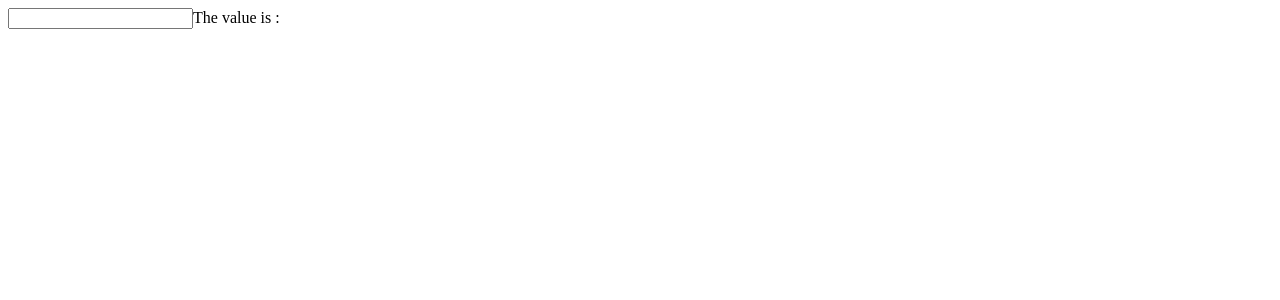
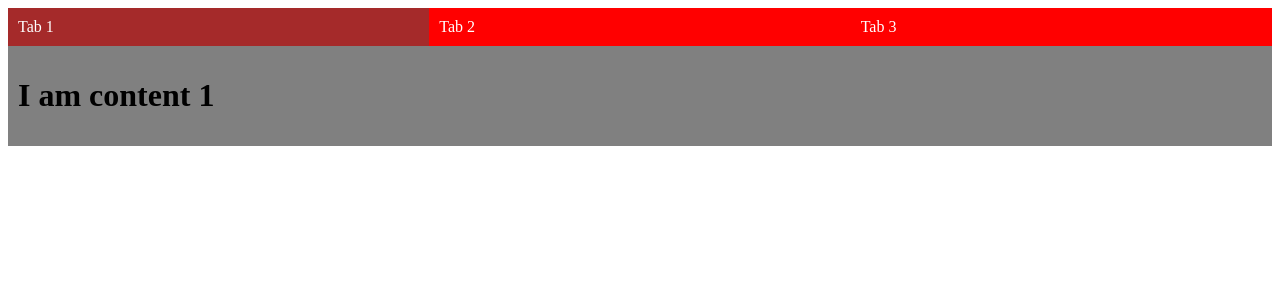
Before and after one commit to Shri2710/react-revision, a React app: page / in a window 1280 px wide. Shown: the top 300 px of the page. Built offline with nearby package versions, Linux system fonts and the light colour scheme.

Commit message:
React Compound Pattern

```diff
--- a/src/App.js
+++ b/src/App.js
@@ -1,13 +1,31 @@
-import React from 'react';
-import Comp1 from './Comp1';
-import Input from './Input';
+import React, { useState } from 'react';
+import Tab from './Tab';
 
 const App = () => {
+    const [currentTabIndex, setCurrenttabIndex] = useState(0);
 
+    const handleChange = (val) => {
+        setCurrenttabIndex(val);
+    }
     return <>
-        <Input renderTextBelow ={(value)=>{
-            return <>The value is : {value}</>
-        }} />
+        <Tab value={currentTabIndex} onChange={handleChange}>
+            <Tab.Heads>
+                <Tab.Item label={"Tab 1"} index={0} />
+                <Tab.Item label={"Tab 2"} index={1} />
+                <Tab.Item label={"Tab 3"} index={2} />
+            </Tab.Heads>
+            <Tab.ContentWrapper>
+                <Tab.Content index={0}>
+                    <h1>I am content 1</h1>
+                </Tab.Content>
+                <Tab.Content index={1}>
+                    <h1>I am content 2</h1>
+                </Tab.Content>
+                <Tab.Content index={2}>
+                    <h1>I am content 3</h1>
+                </Tab.Content>
+            </Tab.ContentWrapper>
+        </Tab>
     </>
 }
 
--- /dev/null
+++ b/src/Tab.css
@@ -0,0 +1,25 @@
+.heads {
+    border-radius: 5px;
+    display: flex;
+    flex-direction: row;
+    align-items: center;
+    justify-content: space-evenly;
+  }
+
+  .item {
+    background-color: red;
+    color: white;
+    padding: 10px;
+    width: 100%;
+    cursor: pointer;
+  }
+
+  .item.active {
+    background-color: brown;
+  }
+
+  .contentWraper {
+    background-color: grey;
+    margin: 0;
+    padding: 10px;
+  }
--- /dev/null
+++ b/src/Tab.js
@@ -0,0 +1,39 @@
+import React from 'react'
+import { createContext ,useContext} from 'react'
+import './Tab.css'
+const TabContext = createContext();
+const Tab = ({value, onChange, children}) => {
+  return (
+    <TabContext.Provider value={{value,onChange}}>
+        {children}
+    </TabContext.Provider>
+  )
+}
+
+Tab.Heads = ({children})=>{
+    return <div className="heads">{children}</div>
+}
+
+Tab.Item = ({label,index,children})=>{
+    const { value, onChange } = useContext(TabContext);
+  const handleClick = () => {
+    onChange(index);
+  };
+    return (
+        <div
+        onClick={handleClick}
+        className={`item ${index === value ? "active" : null}`}>
+            {label}
+        </div>
+    )
+}
+
+Tab.ContentWrapper = ({children})=>{
+    return <div className="contentWraper">{children}</div>;
+}
+
+Tab.Content = ({children,index})=>{
+    const { value } = useContext(TabContext);
+    return value === index ? <div>{children}</div> : null;
+}
+export default Tab
```
